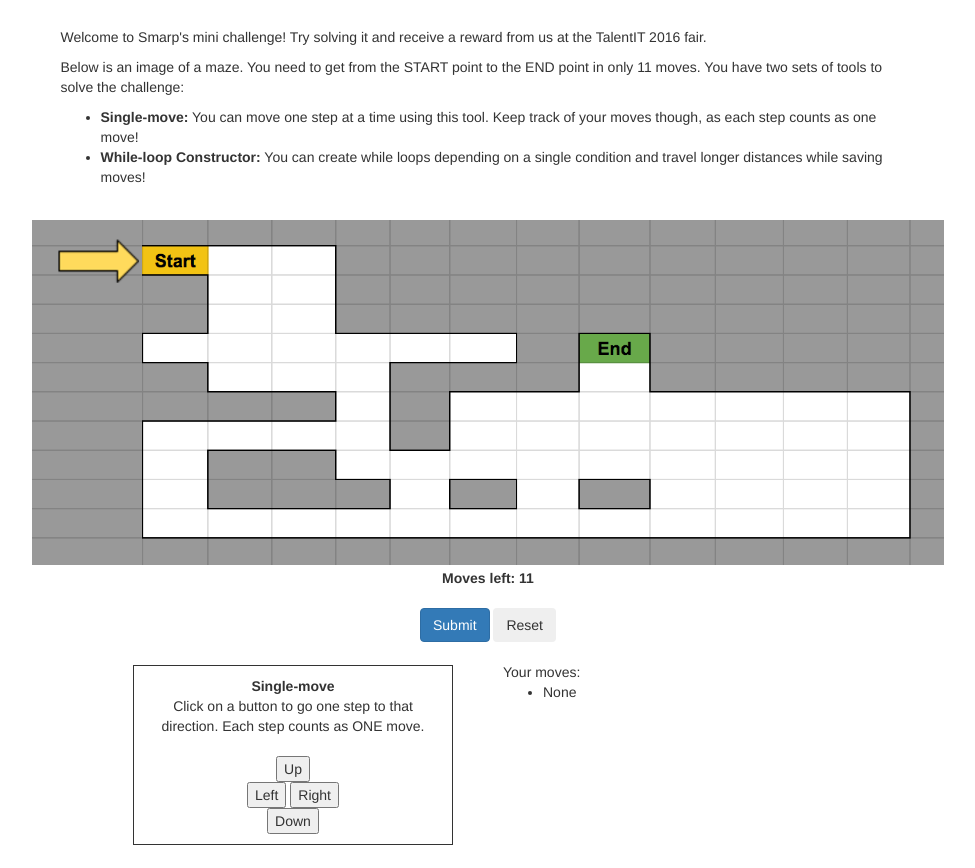
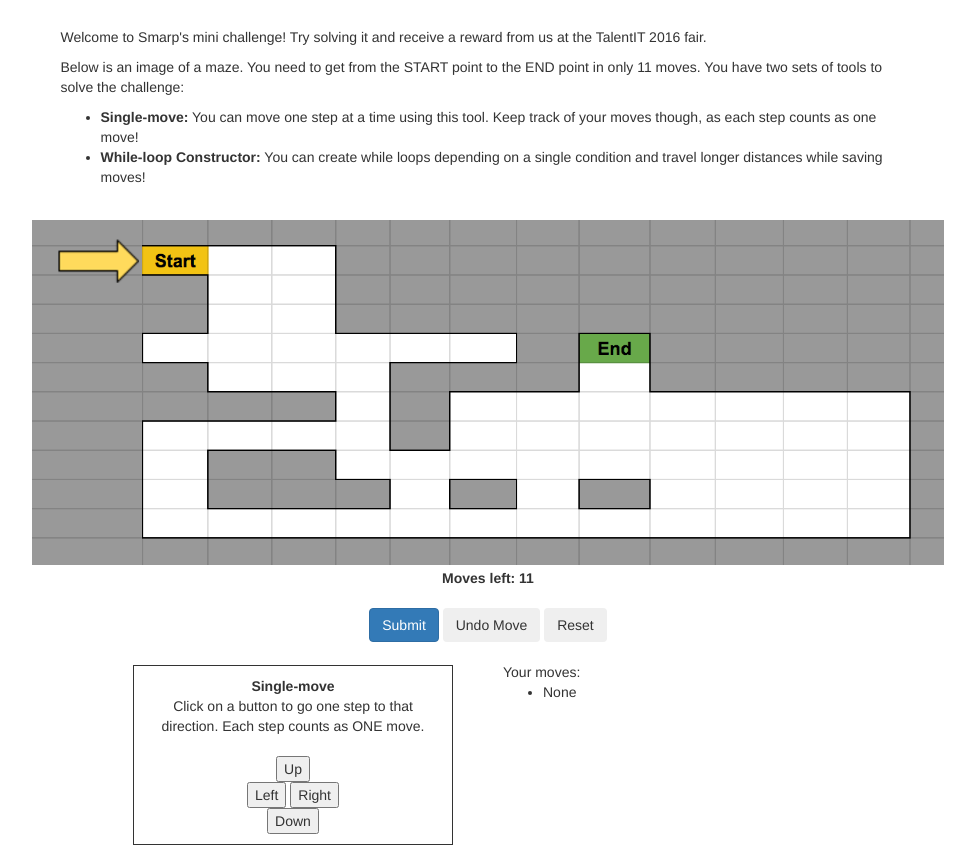
Before and after one commit to AryKay/TalentIT-2016-Maze, a plain HTML site: page challenge.html in a window 1280 px wide. Shown: the part 208-1076 px from the top of the page, without its empty margins (167-1142 px from the left). Drawn offline with nearby package versions, Linux system fonts and the light colour scheme.

Commit message:
Add undo functionality

```diff
--- a/challenge.html
+++ b/challenge.html
@@ -48,6 +48,7 @@
             <div id="winner" style="color: green; text-align: center; font-size: 18px; font-weight: bold;"></div>
             <br>
             <button class="btn btn-primary" onclick="submitSolution()">Submit</button>
+            <button class="btn btn-secondary" onclick="undoMove()">Undo Move</button>
             <button class="btn btn-secondary" onclick="resetGame()">Reset</button>
             <br>
             <br>
--- a/game.js
+++ b/game.js
@@ -118,6 +118,23 @@ var loopConstructor = function(direction) {
     moves.push(whileConstruct);
     document.getElementById("whileDetails").innerText = whileConstruct;
     whileConstruct = "";
+}
+
+var undoMove = function() {
+    if (moves.length === 0) {
+        document.getElementById("feedback").innerText = "You don't have any moves to undo!";
+        return;
+    } else if (moves[moves.length-1].includes("while") && !moves[moves.length-1].includes("end")) {
+        toggleLoop();
+    } else if (movesLeft < totalMoves) {
+        moves.pop();
+        movesLeft += 1;
+    }
+
+    document.getElementById("feedback").innerText = "";
+    document.getElementById("movesLeft").innerText = movesLeft;
+    document.getElementById("movesList").innerHTML = "";
+    document.getElementById("movesList").appendChild(makeUL(moves));
 }
 
 var submitSolution = function() {
```
